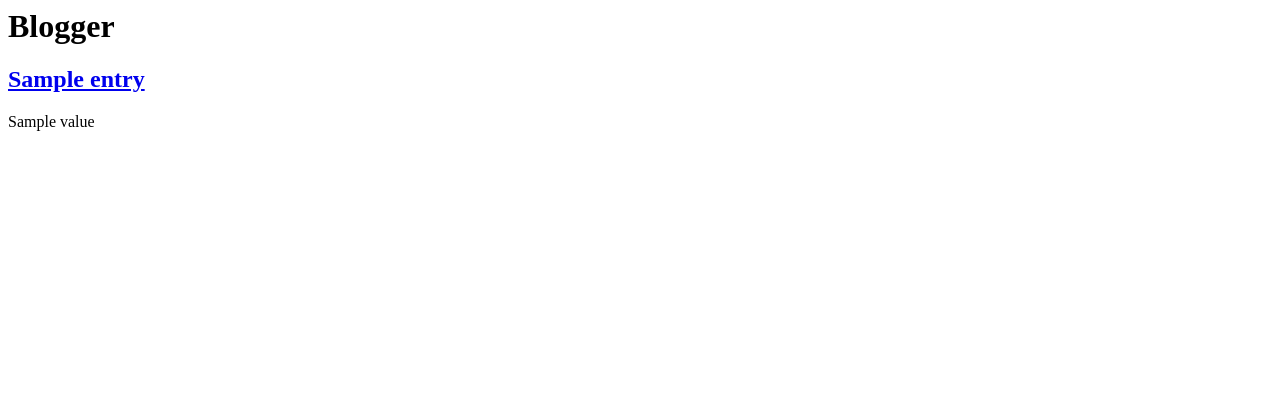
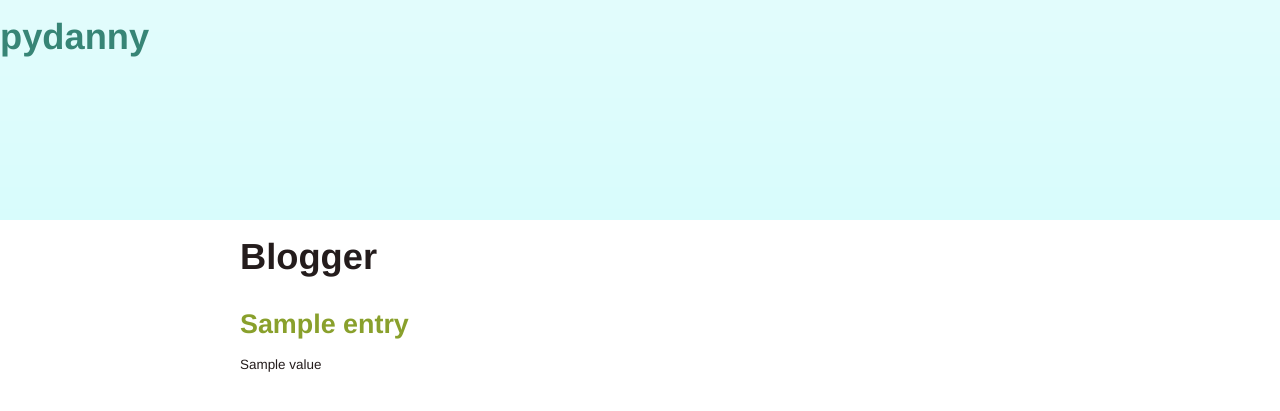
Before and after one commit to pydanny/old_pydanny, a Django app: template pydanny_project/templates/blogger.html in a window 1280 px wide. Shown: the top 411 px of the page. Run offline with Django 3.2, Linux system fonts and the light colour scheme; the template is opened without the code that fills it: most values are stand-ins (such as "Sample title", 1, 10 or a date in 2020); parts of the project's set-up code (start-up, migrations or seed data) failed here and were passed over.

Commit message:
First pass at styling base template. Blogger template inherits from base template.

```diff
--- a/pydanny_project/media/css/base.css
+++ b/pydanny_project/media/css/base.css
@@ -1 +1,22 @@
-#page_header { background: #e2fcfc url('../img/header_gradient.png') repeat-x; }
+body {font-family:Helvetica LT, Helvetica, Arial, sans-serif; font-size:84%; color:#241c1c;}
+
+body, p, div {line-height:1.5;}
+
+h1, h2, h3, h4, h5, h6, p {padding:10px 0;}
+
+h1 {font-size:270%;}
+h2 {font-size:200%;}
+h3 {font-size:185%;}
+h4 {font-size:180%;}
+h5 {font-size:175%;}
+h6 {font-size:170%;}
+
+a, a:visited, a:hover {color:#89a02c; font-weight:900; text-decoration:none;}
+a:hover {text-decoration:underline;}
+
+
+#page_header {background:#e2fcfc url('../img/header_gradient.png') repeat-x; height:220px;}
+
+#page_header h1 {color:#378576;}
+
+#content {width:800px; margin:0 auto;}
--- /dev/null
+++ b/pydanny_project/media/css/reset.css
@@ -0,0 +1,53 @@
+/* http://meyerweb.com/eric/tools/css/reset/ */
+/* v1.0 | 20080212 */
+
+html, body, div, span, applet, object, iframe,
+h1, h2, h3, h4, h5, h6, p, blockquote, pre,
+a, abbr, acronym, address, big, cite, code,
+del, dfn, em, font, img, ins, kbd, q, s, samp,
+small, strike, strong, sub, sup, tt, var,
+b, u, i, center,
+dl, dt, dd, ol, ul, li,
+fieldset, form, label, legend,
+table, caption, tbody, tfoot, thead, tr, th, td {
+	margin: 0;
+	padding: 0;
+	border: 0;
+	outline: 0;
+	font-size: 100%;
+	vertical-align: baseline;
+	background: transparent;
+}
+body {
+	line-height: 1;
+}
+ol, ul {
+	list-style: none;
+}
+blockquote, q {
+	quotes: none;
+}
+blockquote:before, blockquote:after,
+q:before, q:after {
+	content: '';
+	content: none;
+}
+
+/* remember to define focus styles! */
+:focus {
+	outline: 0;
+}
+
+/* remember to highlight inserts somehow! */
+ins {
+	text-decoration: none;
+}
+del {
+	text-decoration: line-through;
+}
+
+/* tables still need 'cellspacing="0"' in the markup */
+table {
+	border-collapse: collapse;
+	border-spacing: 0;
+}
--- a/pydanny_project/templates/base.html
+++ b/pydanny_project/templates/base.html
@@ -1,7 +1,8 @@
 <html>
 
 <head>
-<title>{{ title }}</title>
+<title>pydanny:{% block head_title %}Welcome{% endblock %}</title>
+<link rel="stylesheet" href="{{ STATIC_URL }}css/reset.css" />
 <link rel="stylesheet" href="{{ STATIC_URL }}css/base.css" />
 </head>
 
@@ -12,11 +13,9 @@
 </div>
 
 <div id="content">
-<h2>blog post title</h2>
-<p>January 2, 2010</p>
-<p>Pellentesque habitant morbi tristique senectus et netus et malesuada fames ac turpis egestas. Vestibulum tortor quam, feugiat vitae, ultricies eget, tempor sit amet, ante. Donec eu libero sit amet quam egestas semper. Aenean ultricies mi vitae est. Mauris placerat eleifend leo.</p>
-<p>Pellentesque habitant morbi tristique senectus et netus et malesuada fames ac turpis egestas. Vestibulum tortor quam, feugiat vitae, ultricies eget, tempor sit amet, ante. Donec eu libero sit amet quam egestas semper. Aenean ultricies mi vitae est. Mauris placerat eleifend leo.</p>
-<p>Pellentesque habitant morbi tristique senectus et netus et malesuada fames ac turpis egestas. Vestibulum tortor quam, feugiat vitae, ultricies eget, tempor sit amet, ante. Donec eu libero sit amet quam egestas semper. Aenean ultricies mi vitae est. Mauris placerat eleifend leo.</p>
+{% block content %}
+<p>(coming soon)</p>
+{% endblock %}
 </div>
 
 </body>
--- a/pydanny_project/templates/blogger.html
+++ b/pydanny_project/templates/blogger.html
@@ -1,3 +1,8 @@
+{% extends "base.html" %}
+
+{% block head_title %}Blog{% endblock %}
+
+{% block content %}
 <h1>Blogger</h1>
 
 {% for entry in entries %}
@@ -8,3 +13,4 @@
         {% endfor %}
     </div>
 {% endfor %}
+{% endblock %}
```
